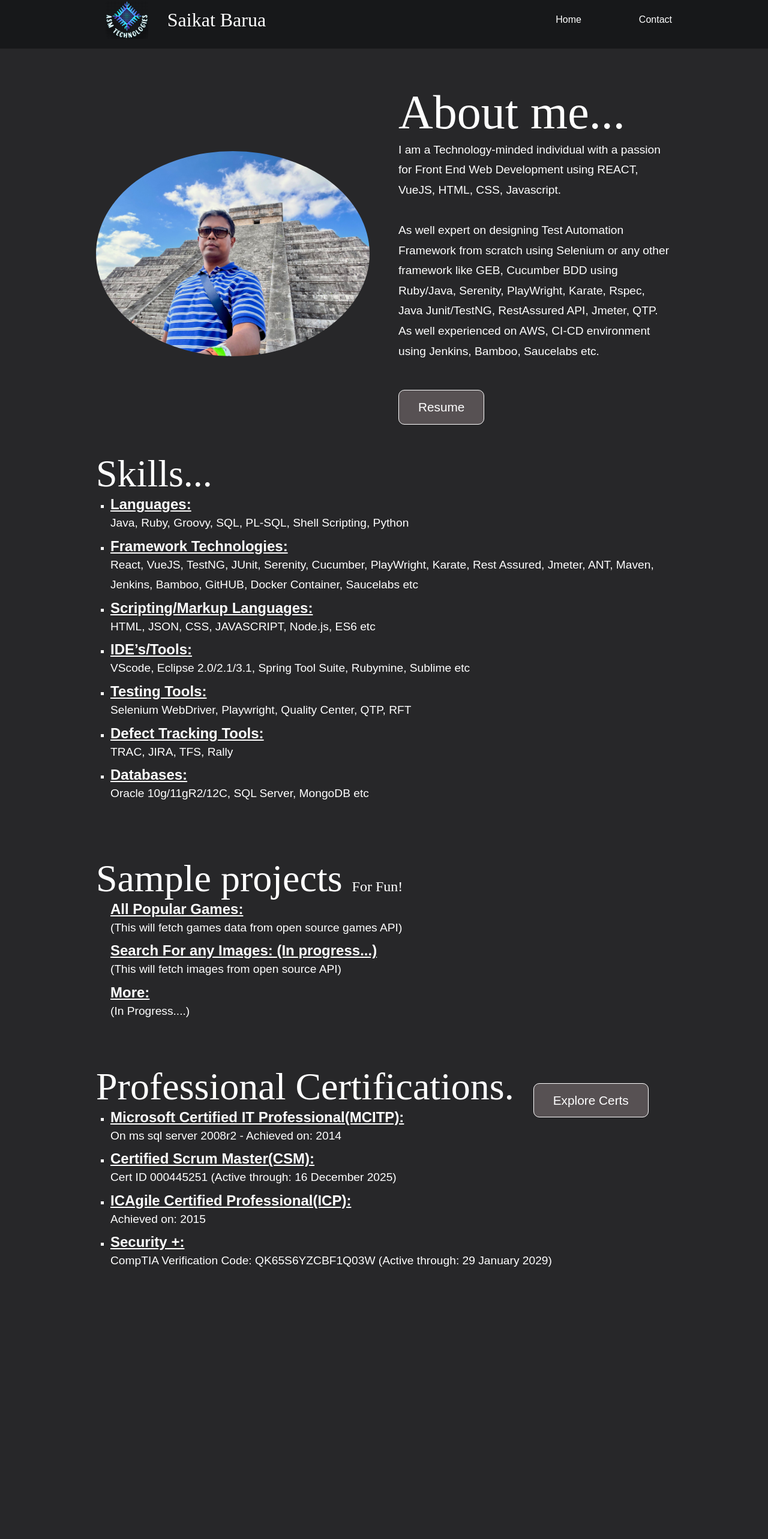
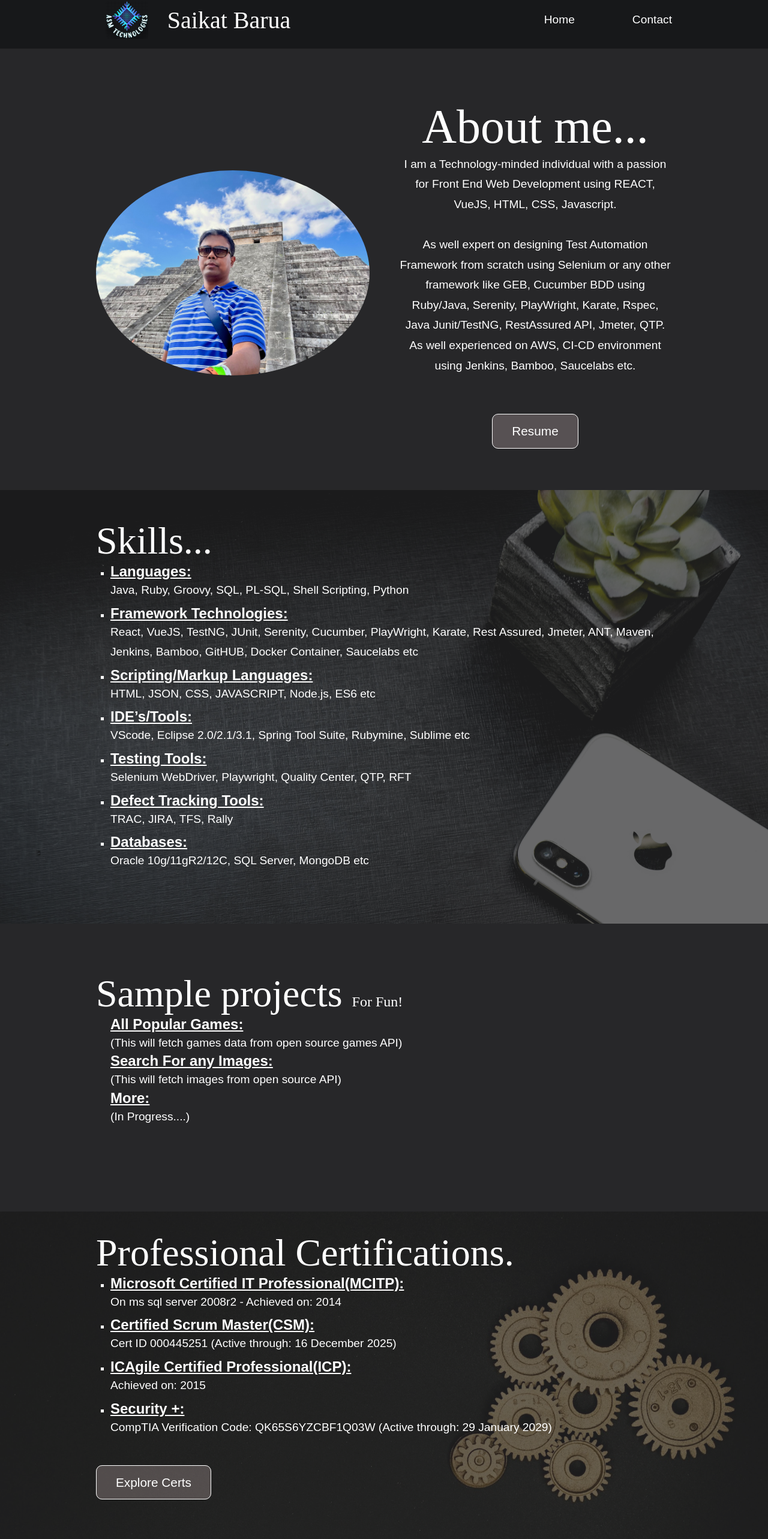
Before and after one commit to SaikatDEV/react-my-website, a React (Create React App) app: page / in a window 1280 px wide. Shown: the part 15-2581 px from the top of the page at 60% size. Before the commit the page ends 2174 px from the top, so only its background shows below. Built offline with nearby package versions, Linux system fonts and the light colour scheme.

Commit message:
Added background image

```diff
--- a/src/components/CertSection.js
+++ b/src/components/CertSection.js
@@ -1,6 +1,7 @@
 import React from "react";
 import "../styles/certSection.scss";
 import { Link } from "react-router-dom";
+import background from "../img/prof-background.jpg";
 
 const CertSection = () => {
   return (
@@ -8,15 +9,6 @@ const CertSection = () => {
       <div className="certDesc">
         <div className="title">
           <h2>Professional Certifications. </h2>
-          <div className="explore">
-            <Link
-              to="/certifications"
-              href="https://docs.google.com/document/d/1CtdfXebvplwk0VU0mjf9Q3sI3qIhjWiD/edit"
-              className="exploreCert navButton"
-            >
-              Explore Certs
-            </Link>
-          </div>
         </div>
         <div className="certs">
           <ul>
@@ -48,7 +40,19 @@ const CertSection = () => {
               </p>
             </li>
           </ul>
+          <div className="explore">
+            <Link
+              to="/certifications"
+              href="https://docs.google.com/document/d/1CtdfXebvplwk0VU0mjf9Q3sI3qIhjWiD/edit"
+              className="exploreCert navButton"
+            >
+              Explore Certs
+            </Link>
+          </div>
         </div>
+      </div>
+      <div className="background-overlay">
+        <img src={background} alt="Background Image" />
       </div>
     </div>
   );
--- a/src/components/SampleProjects.js
+++ b/src/components/SampleProjects.js
@@ -12,33 +12,28 @@ const SampleProjects = () => {
           </h2>
         </div>
         <div className="allGamesList">
-          <ul>
-            <li>
+          <div className="lists">
             <Link to="/projects">
               <b>
                 <u>All Popular Games:</u>
               </b>
               <p>(This will fetch games data from open source games API)</p>
             </Link>
-            </li>
 
-            <li>
             <Link to="/searchImage">
               <b>
-                  <u>Search For any Images: (In progress...)</u>
+                <u>Search For any Images:</u>
               </b>
               <p>(This will fetch images from open source API)</p>
             </Link>
-            </li>
-            <li>
+
             <Link to="/">
               <b>
                 <u>More:</u>
               </b>
               <p>(In Progress....)</p>
             </Link>
-            </li>
-          </ul>
+          </div>
         </div>
       </div>
     </div>
--- a/src/components/SkillsSection.js
+++ b/src/components/SkillsSection.js
@@ -1,5 +1,6 @@
 import React from "react";
 import "../styles/skillsSection.scss";
+import skillBackground from "../img/skills-background.jpg";
 
 const SkillsSection = () => {
   return (
@@ -62,6 +63,9 @@ const SkillsSection = () => {
           </ul>
         </div>
       </div>
+      <div className="background-overlay">
+        <img src={skillBackground} alt="Background Image" />
+      </div>
     </div>
   );
 };
--- a/src/styles/aboutSection.scss
+++ b/src/styles/aboutSection.scss
@@ -5,14 +5,16 @@
   flex-direction: row;
   align-items: center;
   justify-content: center;
-  height: 70vh;
-  padding: 5rem 10rem;
-  margin-top: 10rem;
+  height: 90vh;
+  padding: 3rem 10rem;
+  margin-top: 7rem;
 }
 
 .desc {
   margin-left: 3rem;
   display: flex;
+  align-items: center;
+  justify-content: center;
   flex-direction: column;
   flex: 1;
   /* flex-basis has a higher priority than width or height (if set).
@@ -25,6 +27,7 @@
   /* We need to "Position: relative", So we can put another element
     div on top of it as "Position: absolute" */
   position: relative;
+  text-align: center;
 
   .title h2 {
     font-size: 5rem;
@@ -50,8 +53,7 @@
 }
 
 .explore {
-  margin-top: 3rem;
-  align-self: flex-start;
+  margin-top: 4rem;
 
   .exploreCert {
     color: white;
--- a/src/styles/certSection.scss
+++ b/src/styles/certSection.scss
@@ -1,16 +1,17 @@
 @use "global";
 
 .certSection1 {
-  margin-top: 2rem;
-  min-height: 50vh; // Set the desired height
+  min-height: 70vh; // Set the desired height
   // overflow-y: auto; // Ensure content scrolls if it overflows the height
   padding: 2rem 10rem;
+  height: 100%;
+  position: relative;
+  margin-top: 5rem;
 
   .certDesc {
     display: flex;
     flex-direction: column;
     align-items: flex-start;
-    height: 100%;
   }
 
   .title {
@@ -20,10 +21,6 @@
 
     h2 {
       font-size: 4rem;
-    }
-
-    .exploreCert {
-      margin-left: 2rem;
     }
   }
 
@@ -38,4 +35,19 @@
   u {
     font-size: 1.5rem;
   }
+
+  .background-overlay {
+    opacity: 0.3;
+    position: absolute;
+    top: 0;
+    right: 0;
+    bottom: 0;
+    left: 0;
+    z-index: -1;
+    img {
+      width: 100%;
+      height: 100%;
+      object-fit: cover;
+    }
+  }
 }
--- a/src/styles/navBar.scss
+++ b/src/styles/navBar.scss
@@ -17,7 +17,7 @@
   }
   h2 {
     margin-left: 2rem;
-    font-size: 2rem;
+    font-size: 2.5rem;
     /* padding: 2rem; */
   }
   .asmLogo img {
@@ -34,11 +34,11 @@
   }
   #logo {
     padding-left: 1rem;
-    font-size: 1.6rem;
     font-family: "Lobster", cursive;
     font-weight: lighter;
   }
   li {
+    font-size: 1.2rem;
     padding-left: 6rem;
     /* As we will be doing some animation here */
     position: relative;
--- a/src/styles/sampleProjects.scss
+++ b/src/styles/sampleProjects.scss
@@ -1,7 +1,7 @@
 @use "global";
 
 .projects {
-  min-height: 30vh; // Set the desired height
+  min-height: 40vh; // Set the desired height
   margin: 5rem 10rem 0rem 10rem;
 
   .sample {
@@ -24,15 +24,13 @@
       }
     }
 
-    .allGamesList ul {
-      // list-style-type: square;
+    .allGamesList {
+      .lists {
+        list-style-type: square;
         padding-left: 1.5rem;
-      li {
-        margin-bottom: 0.5rem;
         display: flex;
-        align-items: center;
+        flex-direction: column;
         justify-content: flex-start;
-      }
 
         a {
           text-decoration: none;
@@ -52,3 +50,4 @@
       }
     }
   }
+}
--- a/src/styles/skillsSection.scss
+++ b/src/styles/skillsSection.scss
@@ -1,10 +1,12 @@
 @use "global";
 
 .skillsSection {
-  margin: 3rem 10rem 0rem 10rem;
-  min-height: 50vh;
+  min-height: 70vh;
+  overflow: hidden;
+  position: relative;
 
   .skillsDesc {
+    margin: 3rem 10rem 5rem 10rem;
     display: flex;
     flex-direction: column;
     align-items: flex-start;
@@ -27,4 +29,19 @@
       font-size: 1.5rem;
     }
   }
+
+  .background-overlay {
+    opacity: 0.3;
+    position: absolute;
+    top: 0;
+    right: 0;
+    bottom: 0;
+    left: 0;
+    z-index: -1;
+    img {
+      width: 100%;
+      height: 100%;
+      object-fit: cover;
+    }
+  }
 }
```
Also changed, not shown: src/img/prof-background.jpg (added), src/img/skills-background.jpg (added). Lines whose indentation alone changed are shown as unchanged.
